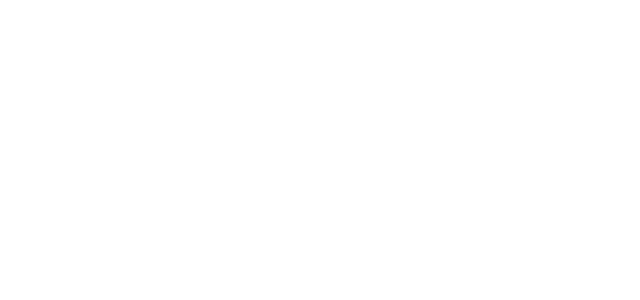
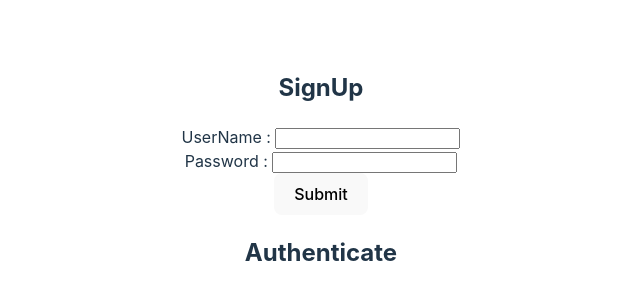
Before and after one commit to preethirmani/ReactForms, a React (Vite) app: page / in a window 1280 px wide. Shown: the part 230-530 px from the top of the page, without its empty margins (319-959 px from the left). Built offline with nearby package versions, Linux system fonts and the light colour scheme.

Commit message:
Signup Functionality added!

```diff
--- a/src/App.jsx
+++ b/src/App.jsx
@@ -1,14 +1,14 @@
-import { useState } from 'react'
-import reactLogo from './assets/react.svg'
-import viteLogo from '/vite.svg'
+import SignUpForm from './components/signupForm';
+import Authenticate from './components/Authenticate';
 import './App.css'
 
 function App() {
-  const [count, setCount] = useState(0)
+
 
   return (
     <>
-
+      <SignUpForm />
+      <Authenticate />
     </>
   )
 }
--- /dev/null
+++ b/src/Constants.js
@@ -0,0 +1 @@
+export const API_SIGNUP = 'https://fsa-jwt-practice.herokuapp.com/signup';
--- /dev/null
+++ b/src/components/Authenticate.jsx
@@ -0,0 +1,12 @@
+import React from "react";
+
+const Authenticate = () => {
+  return(
+    <>
+      <h2>Authenticate</h2>
+    </>
+  )
+
+}
+
+export default Authenticate;
--- /dev/null
+++ b/src/components/SignUpForm.jsx
@@ -0,0 +1,60 @@
+import React from "react";
+import {useState} from 'react';
+import {API_SIGNUP} from '../Constants.js'
+
+const SignUpForm = () => {
+  const [username, setUserName] = useState('');
+  const [password, setPassword] = useState('');
+  const [error, setError] = useState(null);
+
+  async function handleSubmit(e) {
+    e.preventDefault();
+    try{
+      console.log('Username:', username);
+      console.log('Password:', password);
+      console.log(API_SIGNUP);
+      const response = await fetch(API_SIGNUP,
+        {
+        method : 'POST',
+        headers : {
+          'Content-Type' : 'application/json'
+        },
+        body : JSON.stringify({
+          username , password
+        })
+      });
+
+      const json = await response.json();
+      console.log(json);
+      console.log(json.message);
+
+
+    } catch(error) {
+      console.log(error);
+      setError(error.message);
+    }
+
+  }
+
+  return(
+    <>
+      <h2>SignUp</h2>
+      {error && <p> {error} </p>}
+      <form onSubmit={handleSubmit}>
+        <label>UserName : {''}
+          <input type="text" value={username}
+          onChange={(e) => setUserName(e.target.value)}/>
+        </label> <br />
+
+        <label> Password : {''}
+          <input type="password" value={password}
+            onChange={(e) => setPassword(e.target.value)}/>
+        </label> <br />
+
+        <button>Submit</button>
+      </form>
+    </>
+  )
+}
+
+export default SignUpForm;
```
